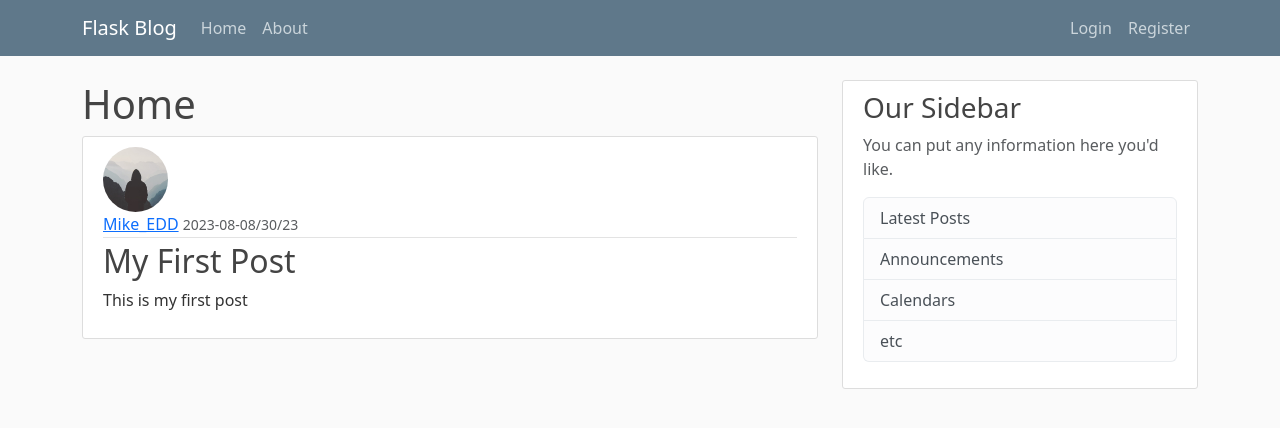
After one commit to mikeed1998/FlaskCoreyGodCourse, a Flask app: page /post/1 in a window 1280 px wide. The commit adds this page. Shown: the top 428 px of the page. Run offline with Flask 3, Linux system fonts and the light colour scheme.

Commit message:
CRUD de los posts terminado

```diff
--- a/flaskblog/routes.py
+++ b/flaskblog/routes.py
@@ -1,38 +1,17 @@
 import os
 import secrets
 from PIL import Image
-from flask import render_template, url_for, flash, redirect, request
+from flask import render_template, url_for, flash, redirect, request, abort
 from flaskblog import app, db, bcrypt
 from flaskblog.models import User, Post
-from flaskblog.forms import RegistrationForm, LoginForm, UpdateAccountForm
+from flaskblog.forms import RegistrationForm, LoginForm, UpdateAccountForm, PostForm
 from flask_login import login_user, current_user, logout_user, login_required
-
-
-posts = [
-    {
-        'author': 'Michael Eduardo',
-        'title': 'Blog Post 1',
-        'content': 'First post content',
-        'date_posted': 'Agoust 25, 2023'
-    },
-    {
-        'author': 'Fernanda Belen',
-        'title': 'Blog Post 2',
-        'content': 'Second post content',
-        'date_posted': 'Agoust 25, 2023'
-    },
-    {
-        'author': 'Fulanito',
-        'title': 'Blog Post 3',
-        'content': 'Third post content',
-        'date_posted': 'Agoust 25, 2023'
-    }
-]
 
 
 @app.route('/')
 @app.route('/home')
 def home():
+    posts = Post.query.all()
     return render_template('home.html', posts=posts)
 
 
@@ -115,3 +94,55 @@
         form.email.data = current_user.email
     image_file = url_for('static', filename='profile_pics/' + current_user.image_file)
     return render_template('account.html', title='Account', image_file=image_file, form=form)
+
+
+@app.route('/post/new', methods=['GET', 'POST'])
+@login_required
+def new_post():
+    form = PostForm()
+    if form.validate_on_submit():
+        post = Post(title=form.title.data, content=form.content.data, author=current_user)
+        db.session.add(post)
+        db.session.commit()
+        flash('Yout post has been created!', 'success')
+        return redirect(url_for('home'))
+    return render_template('create_post.html', title='New Post', form=form, legend='New Post')
+
+
+@app.route('/post/<int:post_id>')
+def post(post_id):
+    post = Post.query.get_or_404(post_id)
+    return render_template('post.html', title=post.title, post=post)
+
+
+@app.route('/post/<int:post_id>/update', methods=['GET', 'POST'])
+@login_required
+def update_post(post_id):
+    post = Post.query.get_or_404(post_id)
+    if post.author != current_user:
+        abort(403)
+    form = PostForm()
+    if form.validate_on_submit():
+        post.title = form.title.data
+        post.content = form.content.data
+        db.session.commit()
+        flash('Your post has been updated!', 'success')
+        return redirect(url_for('post', post_id=post.id))
+    elif request.method == 'GET':
+        form.title.data = post.title
+        form.content.data = post.content
+
+    return render_template('create_post.html', title='Update Post', form=form, legend='Update Post')
+
+
+
+@app.route('/post/<int:post_id>/delete', methods=['POST'])
+@login_required
+def delete_post(post_id):
+    post = Post.query.get_or_404(post_id)
+    if post.author != current_user:
+        abort(403)
+    db.session.delete(post)
+    db.session.commit()
+    flash('Your post has been deleted!', 'success')
+    return redirect(url_for('home'))
--- a/flaskblog/templates/layout.html
+++ b/flaskblog/templates/layout.html
@@ -27,6 +27,7 @@
                     <!-- Navbar Right Side -->
                     <div class="navbar-nav ms-auto">
                         {% if current_user.is_authenticated %}
+                            <a class="nav-item nav-link" href="{{ url_for('new_post') }}">New Post</a>
                             <a class="nav-item nav-link" href="{{ url_for('account') }}">Account</a>
                             <a class="nav-item nav-link" href="{{ url_for('logout') }}">Logout</a>
                         {% else %}
--- /dev/null
+++ b/flaskblog/templates/post.html
@@ -0,0 +1,42 @@
+{% extends 'layout.html' %}
+
+{% block content %}
+    <h1>Home</h1>
+
+    <article class="media content-section">
+        <img src="{{ url_for('static', filename='profile_pics/' + post.author.image_file) }}" alt="" class="rounded-circle article-img">
+        <div class="media-body">
+            <div class="article-metadata">
+                <a class="mr-2" href="#">{{ post.author.username }}</a>
+                <small class="text-muted">{{ post.date_posted.strftime('%Y-%m-%D') }}</small>
+                {% if post.author == current_user %}
+                    <div>
+                        <a href="{{ url_for('update_post', post_id = post.id) }}" class="btn btn-secondary btn-sm mt-1 mb-1">Update</a>
+                        <button type="button" class="btn btn-danger btn-sm m-1" data-bs-toggle="modal" data-bs-target="#deleteModal">Delete</button>
+                    </div>
+                {% endif %}
+            </div>
+            <h2><a class="article-title" href="{{ url_for('post', post_id=post.id) }}">{{ post.title }}</a></h2>
+            <p class="article-content">{{ post.content }}</p>
+        </div>
+    </article>
+
+<!-- Modal -->
+<div class="modal fade" id="deleteModal" tabindex="-1" aria-labelledby="deleteModalLabel" aria-hidden="true">
+    <div class="modal-dialog">
+        <div class="modal-content">
+            <div class="modal-header">
+                <h1 class="modal-title fs-5" id="deleteModalLabel">Delete Post?</h1>
+                <button type="button" class="btn-close" data-bs-dismiss="modal" aria-label="Close"></button>
+            </div>
+            <div class="modal-footer">
+                <button type="button" class="btn btn-secondary" data-bs-dismiss="modal">Close</button>
+                <form action="{{ url_for('delete_post', post_id=post.id) }}" method="POST">
+                    <input type="submit" class="btn btn-danger" value="Delete">
+                </form>
+            </div>
+        </div>
+    </div>
+</div>
+
+{% endblock content %}
```
Also changed, not shown: flaskblog/forms.py (+8 -1 lines), flaskblog/templates/create_post.html (added, +50 -0 lines), flaskblog/templates/home.html (+4 -3 lines), flaskblog/static/profile_pics/ac69d49d8030d005.png (added), instance/site.db.
